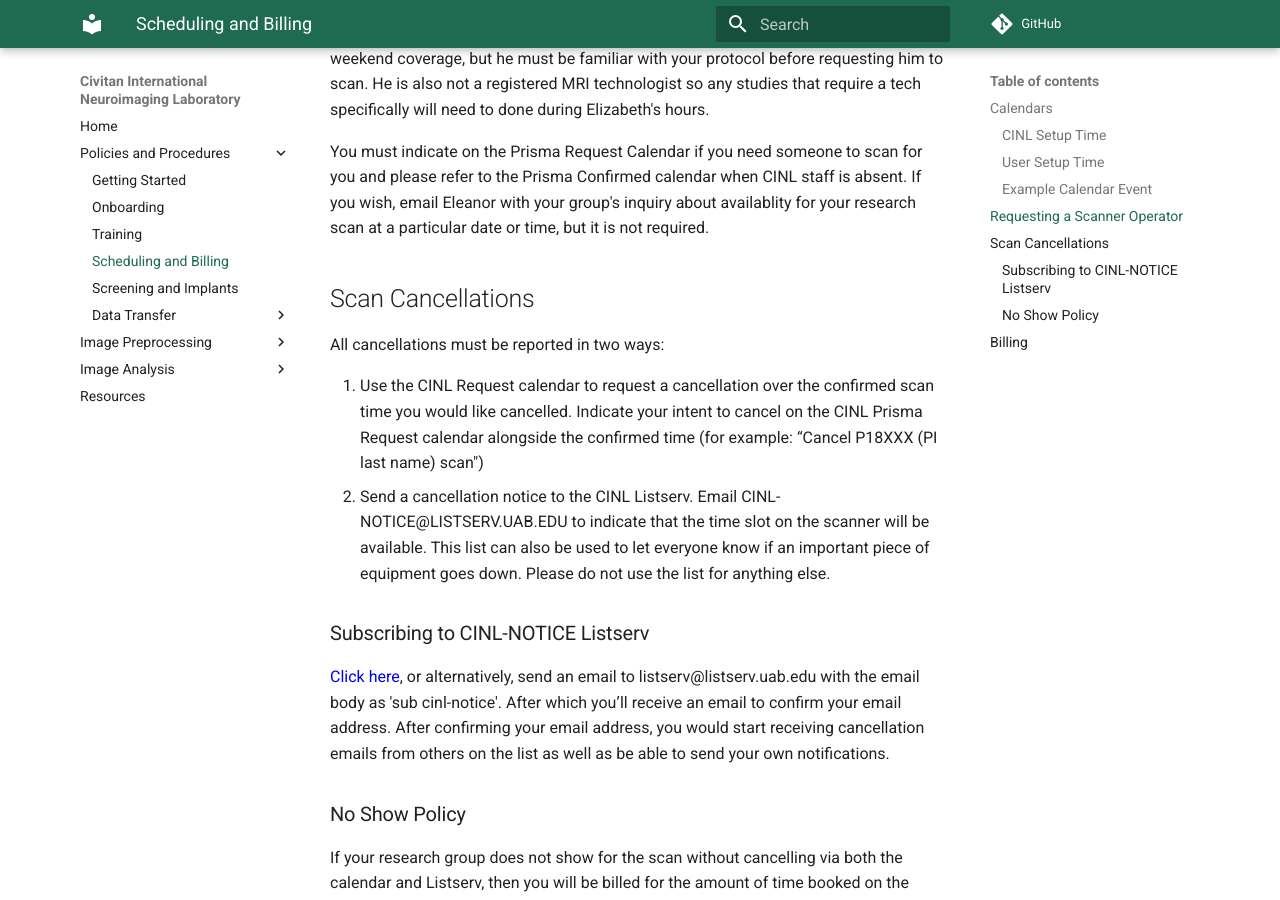
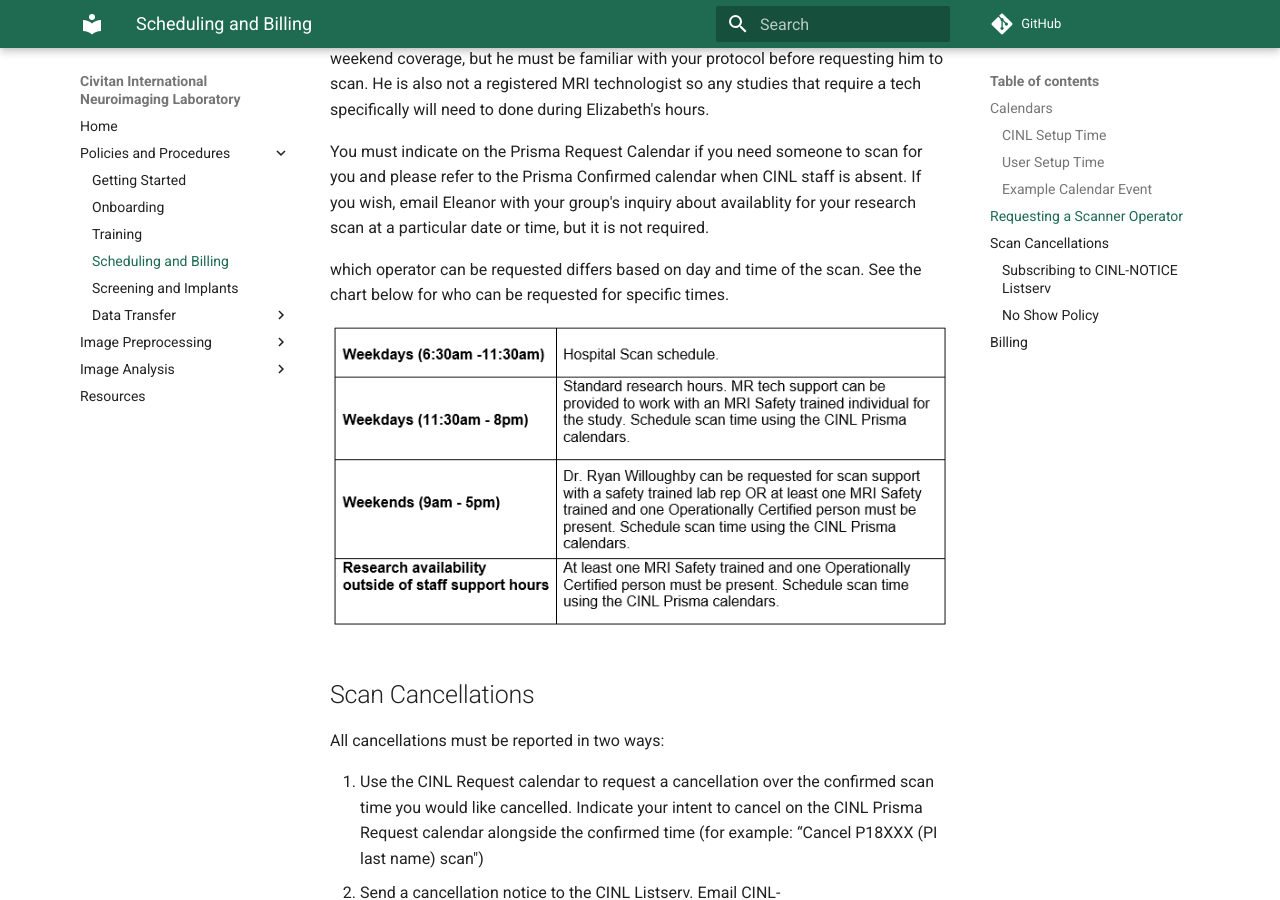
Before and after one commit to UAB-CINL/UAB-CINL.github.io, an MkDocs documentation site: the page built from docs/scanner/scheduling.md, in a window 1280 px wide and 900 px high, scrolled down 1803 px. Built offline with MkDocs 1.6.1 and Material for MkDocs 9.7.7, drawn with Linux system fonts in a browser that asks for light colours; comment, search, counter and statistics services are not loaded.

Commit message:
add scheduling coverage chart

```diff
--- a/docs/scanner/scheduling.md
+++ b/docs/scanner/scheduling.md
@@ -11,9 +11,11 @@
 
 You will need to provide Eleanor your email address. It is easiest to use a Gmail address (which will also integrate it into their already existing Google calendar).
 
+<!-- markdownlint-disable MD046 -->
 !!! warning
 
     This is a Google calendar, so no PHI should ever be entered.
+<!-- markdownlint-enable MD046 -->
 
 When requesting a scan on the CINL Prisma Request calendar, include the Study ID / P-number, along with PI name, for example: P18XXX \<PI last name\>. Please refer to the [Prisma Calendar How-To Guide](https://uab365.sharepoint.com/:b:/r/sites/som/circ/cinl/Shared%20Documents/Prisma%20Calendar%20How-To-rev_2.11.2022.pdf?csf=1&web=1&e=CPXahh) as it addresses each step in requesting time on the scanner.
 
@@ -25,9 +27,11 @@
 
 There is up to a 30 minute window that we allow for setup and teardown (enough time to get the participant set up and then out of the scanner afterwards), and this 30-minute time can be scheduled separately from the actual scan time. If scan setup exceeds 30 minutes, then this extra time is billed for the study. Scan time is billed a minimum of 1 hour, and then in 15 minute intervals for time over 1 hour.
 
+<!-- markdownlint-disable MD046 -->
 !!! note
 
     We also ask Users to be mindful of the time requested on the scanner such that if the session is only 1.5 hours including setup time, that they do not request longer amounts of time.
+<!-- markdownlint-enable MD046 -->
 
 ### Example Calendar Event
 
@@ -44,6 +48,10 @@
 
 You must indicate on the Prisma Request Calendar if you need someone to scan for you and please refer to the Prisma Confirmed calendar when CINL staff is absent. If you wish, email Eleanor with your group's inquiry about availablity for your research scan at a particular date or time, but it is not required.
 
+which operator can be requested differs based on day and time of the scan. See the chart below for who can be requested for specific times.
+
+![!Coverage chart for scanner operators](images/coverage_chart1.png)
+
 ## Scan Cancellations
 
 All cancellations must be reported in two ways:
@@ -59,16 +67,20 @@
 
 If your research group does not show for the scan without cancelling via both the calendar and Listserv, then you will be billed for the amount of time booked on the calendar. This includes same day or day-before cancellations.
 
+<!-- markdownlint-disable MD046 -->
 !!! note
 
     Penalization ONLY occurs for no shows when the research group itself also does not show for the scan or appropriately indicate that the scan time is no longer needed (refer to 2 step cancellation process above).
+<!-- markdownlint-enable MD046 -->
 
 ## Billing
 
 For each study scan, we use the [linked RedCap form](https://survey.eyes.uab.edu/surveys/?s=KPP8TNFLEC) for tracking and billing purposes. Fill this out at the scanner console where we have a tablet dedicated to this form.
 
+<!-- markdownlint-disable MD046 -->
 !!! note
 
     As of late 2021, the "Save and Return Later" function is failing to provide return codes. If this issue is resolved, we will let users know. The purpose of this function was so users could pre-fill some of the information, and then make note of the code to go back and continue to fill out the form at the scanner console.
+<!-- markdownlint-enable MD046 -->
 
 There are paper copies at the scanner console in case the online form is not working. Once at the scanner, please make sure to mark the time that your set-up starts and when the start and end of your scan is.  You can also email yourself a copy of the form once it is completed.
```
Also changed, not shown: docs/scanner/images/coverage_chart1.png (added).
